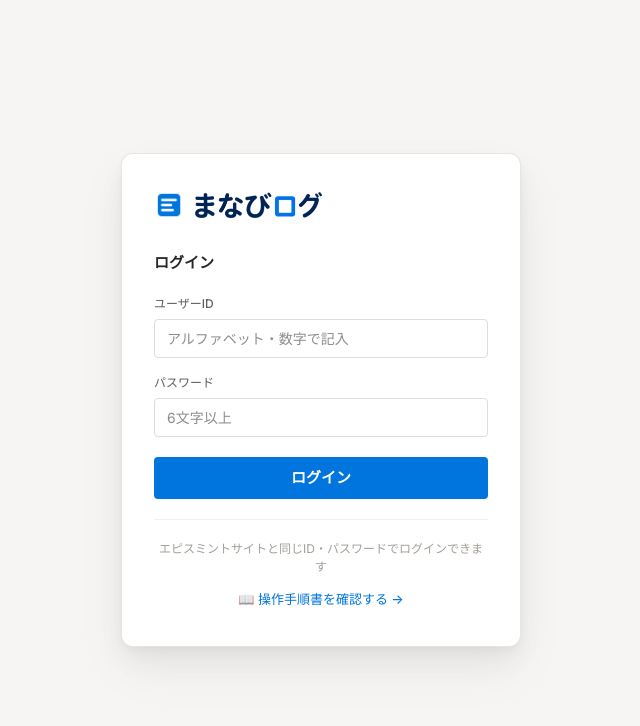
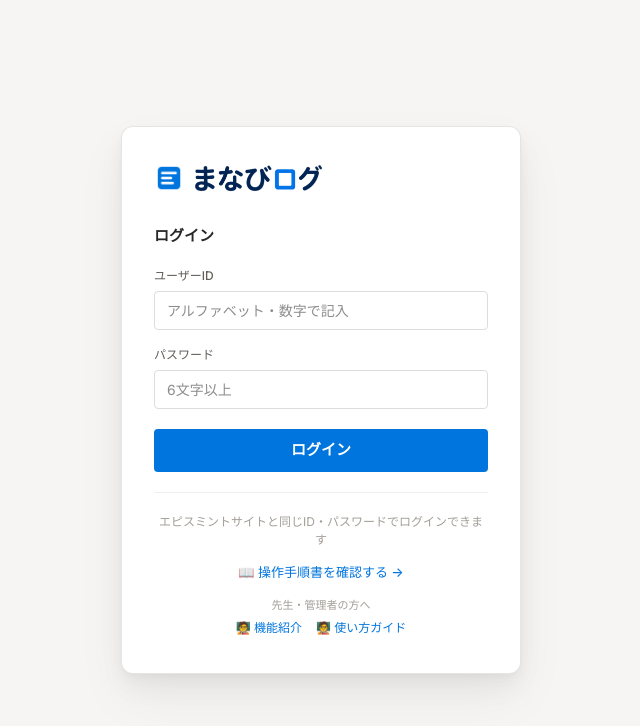
Before and after one commit to epis-mintsite/study-record-app, a Next.js app: page /login in a window 1280 px wide. Shown: the top 726 px of the page, without its empty margins (319-959 px from the left). Built offline with nearby package versions, Linux system fonts and the light colour scheme; no server answers.

Commit message:
ログイン画面に先生向けアーティファクト（機能紹介・使い方ガイド）へのリンクを追加
Co-Authored-By: Claude Sonnet 5 <noreply@anthropic.com>

```diff
--- a/app/login/page.tsx
+++ b/app/login/page.tsx
@@ -188,6 +188,30 @@ export default function LoginPage() {
           <Link href="/guide" style={{ fontSize: '13px', color: '#0075de', textDecoration: 'none', fontWeight: 500 }}>
             📖 操作手順書を確認する →
           </Link>
+
+          <div style={{ marginTop: '14px' }}>
+            <p style={{ fontSize: '11px', color: '#a39e98', margin: '0 0 6px' }}>
+              先生・管理者の方へ
+            </p>
+            <div style={{ display: 'flex', gap: '14px', justifyContent: 'center' }}>
+              <a
+                href="https://claude.ai/code/artifact/fc73a69e-7e54-4fb3-99df-5ba96de77ff0"
+                target="_blank"
+                rel="noopener noreferrer"
+                style={{ fontSize: '12px', color: '#0075de', textDecoration: 'none', fontWeight: 500 }}
+              >
+                🧑‍🏫 機能紹介
+              </a>
+              <a
+                href="https://claude.ai/code/artifact/2ed6d771-3c4b-4f8c-b982-dd3c983d9d35"
+                target="_blank"
+                rel="noopener noreferrer"
+                style={{ fontSize: '12px', color: '#0075de', textDecoration: 'none', fontWeight: 500 }}
+              >
+                🧑‍🏫 使い方ガイド
+              </a>
+            </div>
+          </div>
         </div>
       </div>
     </div>
```
